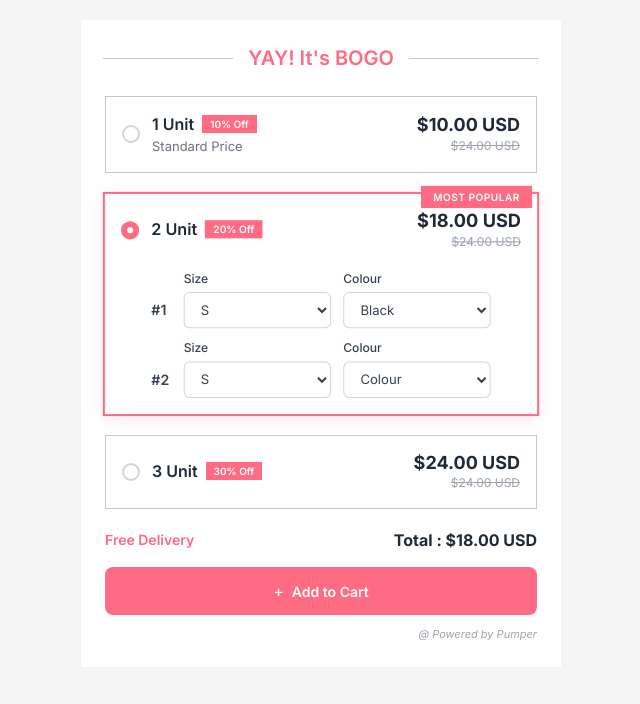
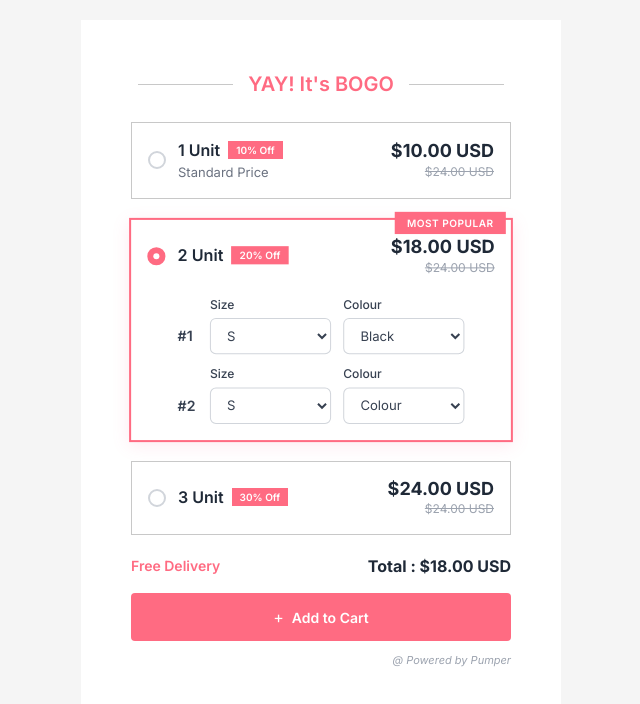
Before and after one commit to rohitparashar123/proveway-task, a plain HTML site: page index.html in a window 1280 px wide. Shown: the whole page, without its empty margins (319-959 px from the left). Drawn offline with Linux system fonts and the light colour scheme.

Commit message:
feat: css modifications

```diff
--- a/styles.css
+++ b/styles.css
@@ -16,7 +16,7 @@ body {
   max-width: 480px;
   margin: 0 auto;
   background: white;
-  padding: 24px;
+  padding: 50px;
 }
 
 .header {
@@ -39,7 +39,7 @@ body {
   content: "";
   position: absolute;
   top: 50%;
-  width: 130px;
+  width: 95px;
   height: 1px;
   background: #c8c8c8;
 }
@@ -274,7 +274,7 @@ body {
   color: white;
   border: none;
   padding: 14px 16px;
-  border-radius: 8px;
+  border-radius: 4px;
   font-size: 14px;
   font-weight: 600;
   cursor: pointer;
```
